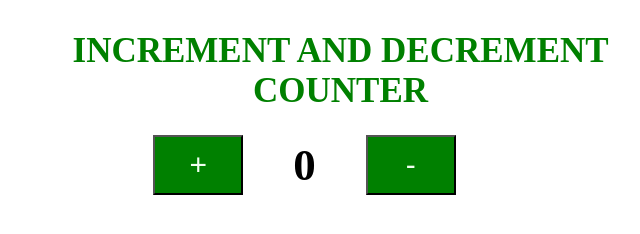
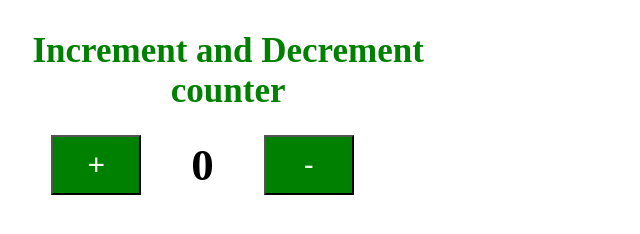
Before and after one commit to nagajyothi0207/project-G1, a plain HTML site: page web_content/index.html in a window 1280 px wide. Shown: the whole page, without its empty margins (63-703 px from the left). Drawn offline with Linux system fonts and the light colour scheme.

Commit message:
changed to lower for testing

```diff
--- a/web_content/index.html
+++ b/web_content/index.html
@@ -11,7 +11,7 @@
 
 <body>
 <!-- give a suitable heading using h1 tag-->
-		<h1>INCREMENT AND DECREMENT COUNTER</h1>
+		<h1>Increment and Decrement counter</h1>
 
 		<div class="container">
 		<!-- adding button and heading to show the digits -->
```
Also changed, not shown: 1 other file.
